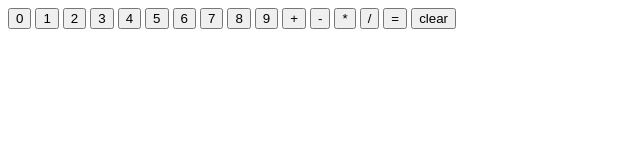
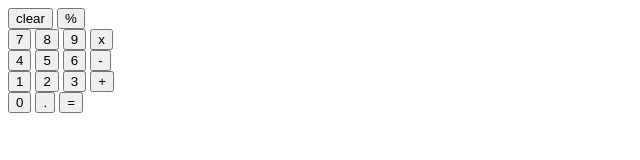
Before and after one commit to tcoquery/JS-Calculator, a plain HTML site: page index.html in a window 1280 px wide. Shown: the whole page, without its empty margins (0-640 px from the left). Drawn offline with Linux system fonts and the light colour scheme.

Commit message:
CSS structuring

```diff
--- a/index.html
+++ b/index.html
@@ -5,25 +5,39 @@
     <meta http-equiv="X-UA-Compatible" content="IE=edge">
     <meta name="viewport" content="width=device-width, initial-scale=1.0">
     <script src="javascript.js" defer></script>
-    <title>Document</title>
+    <title>Calulator</title>
 </head>
 <body>
-    <div class="display"></div>
-    <button class="number" type="button" value="0">0</button>
-    <button class="number" type="button" value="1">1</button>
-    <button class="number" type="button" value="2">2</button>
-    <button class="number" type="button" value="3">3</button>
-    <button class="number" type="button" value="4">4</button>
-    <button class="number" type="button" value="5">5</button>
-    <button class="number" type="button" value="6">6</button>
-    <button class="number" type="button" value="7">7</button>
-    <button class="number" type="button" value="8">8</button>
-    <button class="number" type="button" value="9">9</button>
-    <button class="operator" type="button" value="+">+</button>
-    <button class="operator" type="button" value="-">-</button>
-    <button class="operator" type="button" value="*">*</button>
-    <button class="operator" type="button" value="/">/</button>
-    <button type="button" value="=">=</button>
-    <button type="button" value="clear">clear</button>
+    <div class="container">
+        <div class="container-display">
+            <div class="display"></div>
+        </div>
+        <div class="first-row">
+            <button class="clear" type="button" value="clear">clear</button>
+            <button class="operator" type="button" value="/">%</button>
+        </div>
+        <div class="second-row">
+            <button class="number" type="button" value="7">7</button>
+            <button class="number" type="button" value="8">8</button>
+            <button class="number" type="button" value="9">9</button>
+            <button class="operator" type="button" value="*">x</button>
+        </div>
+        <div class="third-row">
+            <button class="number" type="button" value="4">4</button>
+            <button class="number" type="button" value="5">5</button>
+            <button class="number" type="button" value="6">6</button>
+            <button class="operator" type="button" value="-">-</button>
+        </div>
+        <div class="fourth-row">
+            <button class="number" type="button" value="1">1</button>
+            <button class="number" type="button" value="2">2</button>
+            <button class="number" type="button" value="3">3</button>
+            <button class="operator" type="button" value="+">+</button>
+        </div>
+        <div class="fifth-row"></div>
+            <button class="number" type="button" value="0">0</button>
+            <button class="decimal" type="button" value=".">.</button>
+            <button class="equal" type="equal" value="=">=</button>
+    </div>
 </body>
 </html>
```
